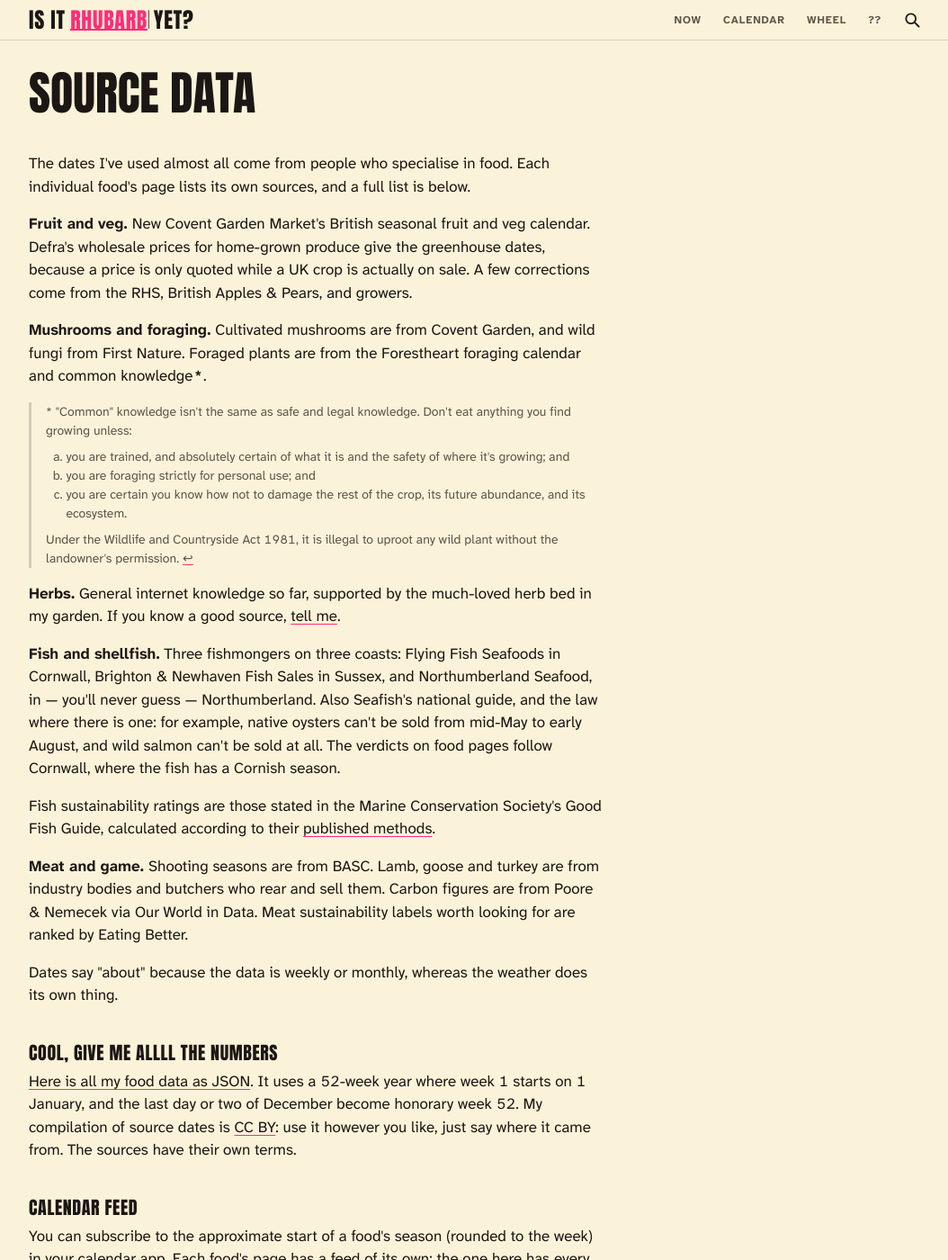
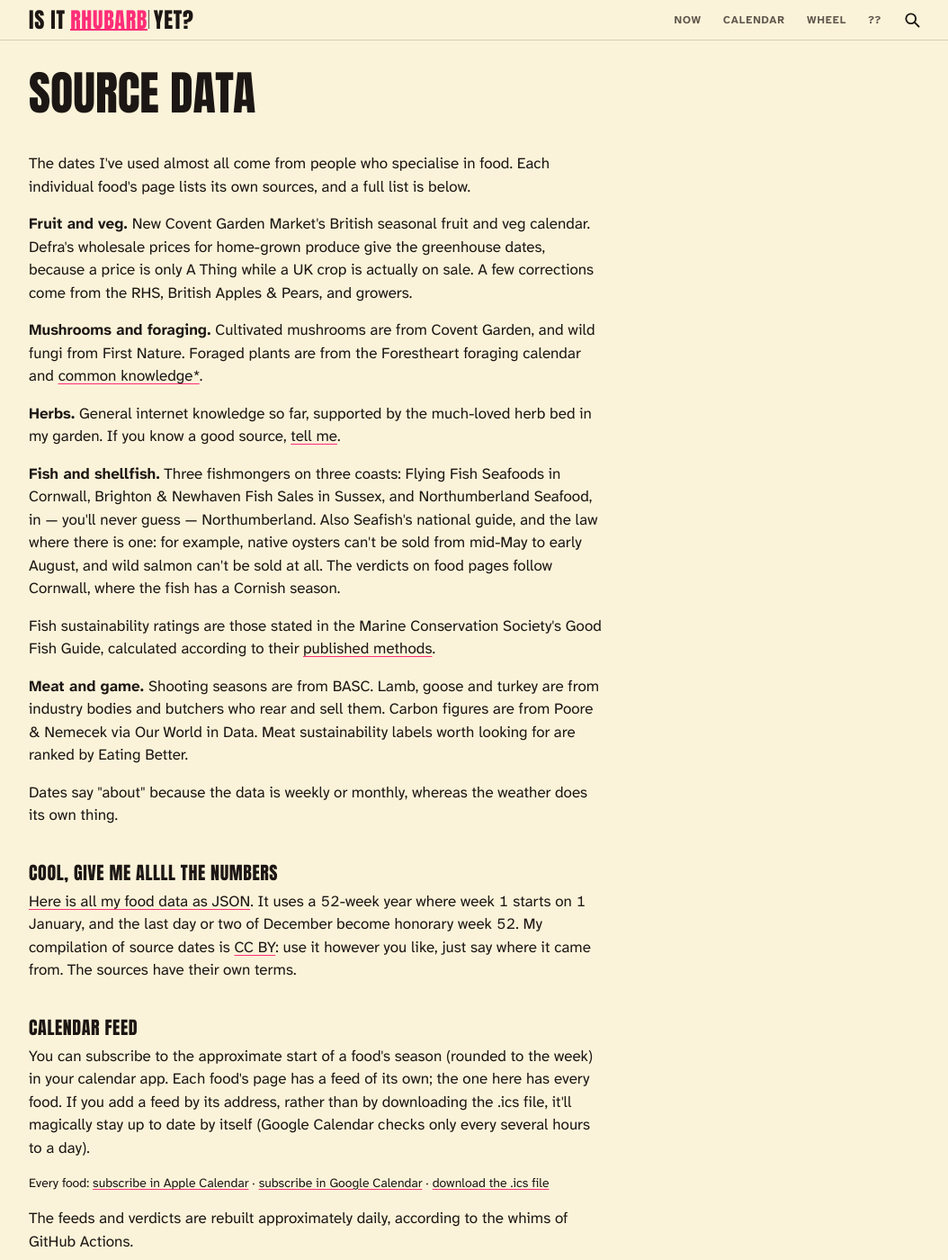
Before and after one commit to DeckOfPandas/is-it-rhubarb-yet, a Jekyll site: the page built from sources/index.html, in a window 1280 px wide and 1400 px high. Shown: the whole window at 90% size, without its empty margins (112-1166 px from the left). Built offline with Jekyll 4.4.1, drawn with Linux system fonts in a browser that asks for light colours; some of the changed text lies outside the part shown.

Commit message:
(feature) Sustainability and carbon page; Source data links and footnote
- A "Sustainability and carbon" page, /sustainability/, the reference
  page the bundle's sustainability and emissions data will fill: for
  now "Information coming soon.", kept out of search engines; its own
  line in the footer, above ABOUT; its slug reserved in check-foods.py.
- Source data: the RHS crop planner's PDF and Northumberland Seafood's
  seasonality page, linked there and on every food page that uses
  them; "a price is only A Thing", as Helen wrote it. "common
  knowledge*" is one link to its footnote, now at the foot of the page,
  which says the Act forbids uprooting without the permission of the
  landowner or occupier, that picking for your own use generally isn't
  forbidden except for protected species and on protected sites, and
  ends "Back to where I was" with the arrow turned up.
- Both calendar feeds start with BEGIN:VCALENDAR, no blank line before
  it, as strict calendar apps want.

Per-food calendars and their links (the commit before) are how #41 is
done for this version.

Fixes #41

Co-Authored-By: Claude Opus 5.5 <noreply@anthropic.com>

```diff
--- a/_data/sources.yml
+++ b/_data/sources.yml
@@ -117,8 +117,8 @@
   url: "https://newcoventgardenmarket.com/wp-content/uploads/2022/02/British-seasonal-fruit-veg-calendar-new-covent-garden-market-2.pdf"
 
 - key: northumberland
-  name: "Northumberland Seafood"
-  url: null
+  name: "Northumberland Seafood: Seasonality"
+  url: "https://northumberlandseafood.co.uk/north-east-fish-shellfish-species/seasonality/"
 
 - key: nrw_salmon
   name: "Natural Resources Wales: Buying and selling salmon and sea trout"
@@ -142,7 +142,7 @@
 
 - key: rhs_planner
   name: "RHS: Crop planner"
-  url: "https://www.rhs.org.uk/"
+  url: "https://www.rhs.org.uk/advice/pdfs/crop-planner.pdf"
 
 - key: rocket_gardens
   name: "Rocket Gardens: Harvesting purple sprouting broccoli"
--- a/_layouts/default.html
+++ b/_layouts/default.html
@@ -109,7 +109,7 @@ Now have cards of their own; every other page shows the home card.
   </main>
   {%- comment -%} Every word in the footer is caps, Atkinson 700, muted;
      every text link in it is underlined in pink at all times. Top to
-     bottom: the data links, About, the theme switch, GitHub, the
+     bottom: the data links, Sustainability and carbon, About, the theme switch, GitHub, the
      licences, the as-of date, the signature. {%- endcomment -%}
   <footer class="site-footer">
     <nav class="footer-links" aria-label="About this site">
@@ -117,6 +117,7 @@ Now have cards of their own; every other page shows the home card.
       <a href="{{ '/sources/' | relative_url }}#calendar-feed">Calendar feed</a>
       <a href="{{ '/foods.json' | relative_url }}">JSON</a>
     </nav>
+    <p class="footer-about"><a href="{{ '/sustainability/' | relative_url }}">Sustainability and carbon</a></p>
     <p class="footer-about"><a href="{{ '/about/' | relative_url }}">About</a></p>
     {%- comment -%} A radio group, so the current choice is checked and
        announced; each input carries its spoken name, since the sun and the
--- a/assets/site.css
+++ b/assets/site.css
@@ -868,10 +868,12 @@ body:has([data-tt]) .site-footer { padding-bottom: calc(var(--sp-5) + 44px + var
 .about-list li { padding-left: 0.2rem; }
 .about-list li::marker { color: var(--muted); font-weight: 700; }
 .about-ways { padding-left: 1.2rem; }
-/* Source data: the foraging footnote, quiet, behind a bar; the lists of
-   sources, plain, a little apart; the feed links on a line of their own. */
-.footnote-ref { text-decoration: none; font-weight: 700; padding: 0 0.1em; }
-.sources .footnote { margin: 0 0 var(--sp-2); padding-left: var(--sp-2); border-left: 3px solid var(--rule); color: var(--muted); font-size: var(--fs-small); }
+/* Source data: "common knowledge*" is a prose link to its footnote at
+   the foot of the page, quiet, behind a bar, which ends with the way
+   back up (the arrow turned up). The lists of sources are plain, a
+   little apart; the feed links have a line of their own. */
+.sources .footnote { margin: var(--sp-4) 0 0; padding-left: var(--sp-2); border-left: 3px solid var(--rule); color: var(--muted); font-size: var(--fs-small); }
+.back-up .arrow { transform: rotate(-90deg); }
 .sources .footnote p { margin: 0 0 var(--sp-1); }
 .sources .footnote ol { margin: 0 0 var(--sp-1); padding-left: 1.4rem; }
 .source-list { padding-left: 1.2rem; margin: 0 0 var(--sp-2); }
--- a/sources/index.html
+++ b/sources/index.html
@@ -16,18 +16,9 @@ Google's own subscribe link, since Google does not open webcal://.
 </header>
 <p>The dates I've used almost all come from people who specialise in food. Each individual food's page lists its own sources, and a full list is below.</p>
 
-<p><strong>Fruit and veg.</strong> New Covent Garden Market's British seasonal fruit and veg calendar. Defra's wholesale prices for home-grown produce give the greenhouse dates, because a price is only quoted while a UK crop is actually on sale. A few corrections come from the RHS, British Apples &amp; Pears, and growers.</p>
+<p><strong>Fruit and veg.</strong> New Covent Garden Market's British seasonal fruit and veg calendar. Defra's wholesale prices for home-grown produce give the greenhouse dates, because a price is only A Thing while a UK crop is actually on sale. A few corrections come from the RHS, British Apples &amp; Pears, and growers.</p>
 
-<p><strong>Mushrooms and foraging.</strong> Cultivated mushrooms are from Covent Garden, and wild fungi from First Nature. Foraged plants are from the Forestheart foraging calendar and common knowledge<a class="footnote-ref" href="#common-knowledge" id="common-knowledge-ref" aria-label="Footnote">*</a>.</p>
-<aside class="footnote" id="common-knowledge">
-  <p>* "Common" knowledge isn't the same as safe and legal knowledge. Don't eat anything you find growing unless:</p>
-  <ol type="a">
-    <li>you are trained, and absolutely certain of what it is and the safety of where it's growing; and</li>
-    <li>you are foraging strictly for personal use; and</li>
-    <li>you are certain you know how not to damage the rest of the crop, its future abundance, and its ecosystem.</li>
-  </ol>
-  <p>Under the Wildlife and Countryside Act 1981, it is illegal to uproot any wild plant without the landowner's permission. <a href="#common-knowledge-ref" aria-label="Back to the text">↩</a></p>
-</aside>
+<p><strong>Mushrooms and foraging.</strong> Cultivated mushrooms are from Covent Garden, and wild fungi from First Nature. Foraged plants are from the Forestheart foraging calendar and <a class="footnote-ref" href="#common-knowledge" id="common-knowledge-ref">common knowledge*</a>.</p>
 
 <p><strong>Herbs.</strong> General internet knowledge so far, supported by the much-loved herb bed in my garden. If you know a good source, <a href="{{ issues }}">tell me</a>.</p>
 
@@ -56,7 +47,7 @@ Google's own subscribe link, since Google does not open webcal://.
   <li><a href="https://newcoventgardenmarket.com/wp-content/uploads/2022/02/British-seasonal-fruit-veg-calendar-new-covent-garden-market-2.pdf">New Covent Garden Market: British seasonal fruit and veg calendar</a></li>
   <li><a href="https://www.gov.uk/government/statistics/wholesale-fruit-and-vegetable-prices">Defra: Wholesale fruit and vegetable prices</a></li>
   <li><a href="https://rhs.org.uk/vegetables/calabrese/grow-your-own">RHS: Calabrese, grow your own</a></li>
-  <li><a href="https://www.rhs.org.uk/">RHS: Crop planner</a></li>
+  <li><a href="https://www.rhs.org.uk/advice/pdfs/crop-planner.pdf">RHS: Crop planner</a></li>
   <li><a href="https://the-gardeners-calendar.co.uk/plants/calabrese">The Gardener's Calendar: Calabrese</a></li>
   <li><a href="https://www.britishapplesandpears.co.uk/apple-varieties/">British Apples &amp; Pears: Apple varieties</a></li>
   <li><a href="https://charlesdowding.co.uk/growing-guide/chicory-radicchio">Charles Dowding: Chicory and radicchio</a></li>
@@ -116,4 +107,17 @@ Google's own subscribe link, since Google does not open webcal://.
   <li><a href="https://www.gov.uk/government/news/national-quality-assurance-scheme-for-wild-venison-launches">GOV.UK: Wild venison quality assurance scheme</a></li>
   <li><a href="https://www.food.gov.uk/science/advice-to-frequent-eaters-of-game-shot-with-lead">Food Standards Agency: Game shot with lead</a></li>
 </ul>
+
+{%- comment -%} The footnote to "common knowledge", at the foot of the
+   page, with the way back to where the reader was. {%- endcomment -%}
+<section class="footnote" id="common-knowledge">
+  <p>* "Common" knowledge isn't the same as safe and legal knowledge. Don't eat anything you find growing unless:</p>
+  <ol type="a">
+    <li>you are trained, and absolutely certain of what it is and the safety of where it's growing; and</li>
+    <li>you are foraging strictly for personal use; and</li>
+    <li>you are certain you know how not to damage the rest of the crop, its future abundance, and its ecosystem.</li>
+  </ol>
+  <p>Under the Wildlife and Countryside Act 1981, it is illegal to uproot any wild plant without the permission of the landowner or occupier. Picking leaves, flowers, fruit or fungi, rather than uprooting the plant, is generally allowed for your own use, except for protected species and on protected sites.</p>
+  <p><a class="arrow-link back-up" href="#common-knowledge-ref"><span class="arrow-text">Back to where I was</span>{% include icons/arrow-right.svg class="arrow" %}</a></p>
+</section>
 </article>
--- a/tools/check-foods.py
+++ b/tools/check-foods.py
@@ -46,7 +46,7 @@ SLUG = re.compile(r"^[a-z0-9]+(-[a-z0-9]+)*$")
 # page that forwards to /squirrel/.
 RESERVED_SLUGS = {"now", "calendar", "wheel", "about", "sources", "foods",
                   "remind", "assets", "api", "season-starts", "404", "is-it", "year",
-                  "icons", "cards", "grey-squirrel", "kitchen-sink"}
+                  "icons", "cards", "grey-squirrel", "kitchen-sink", "sustainability"}
 
 SHED = "#16110e"
 CUSTARD = "#fbf3d9"
```
Also changed, not shown: other parts of sources/index.html (+1 -1 lines), model_instructions/manual.md (+10 -2 lines), sustainability/index.html (added, +18 -0 lines), 2 other files.
